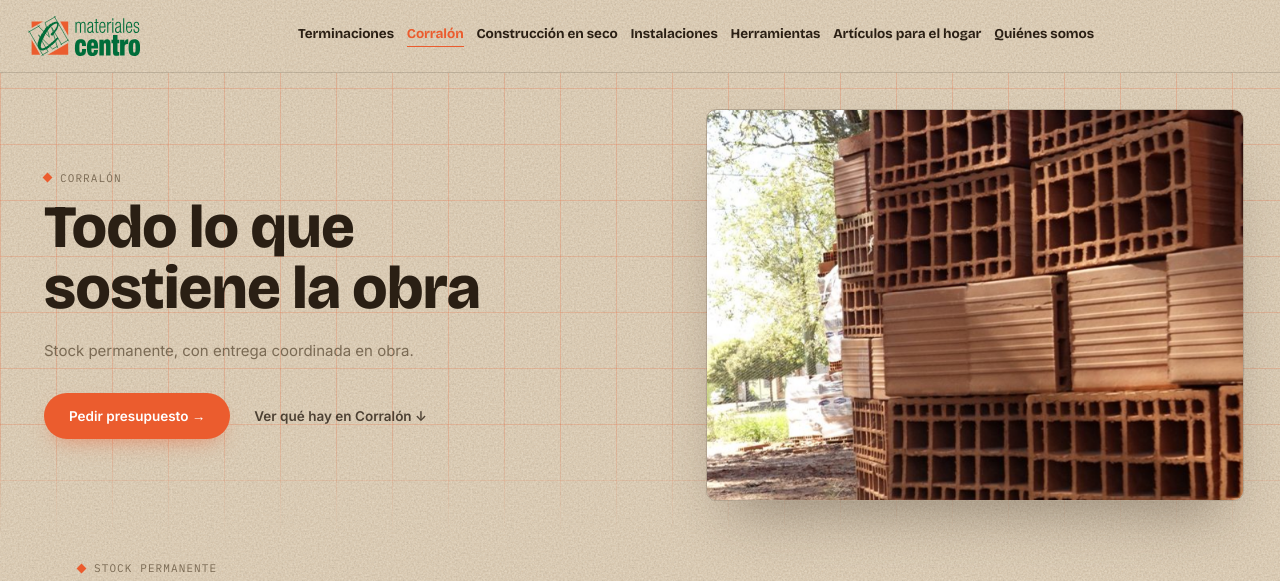
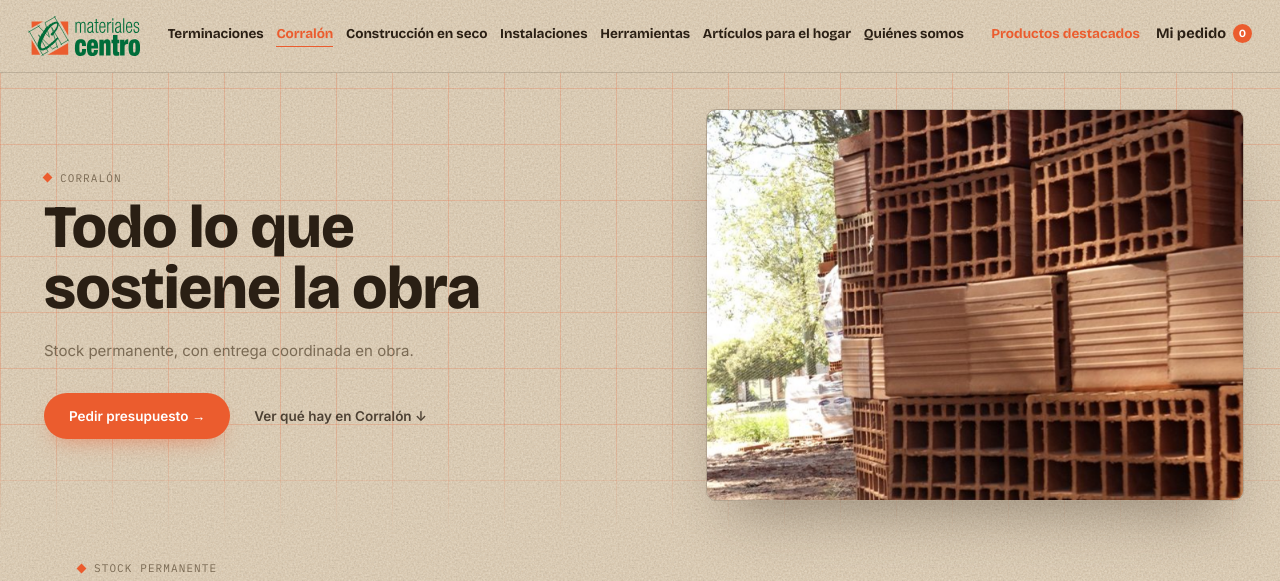
Before and after one commit to Delfinaalonso/MCentro, a plain HTML site: page corralon.html in a window 1280 px wide. Shown: the top 581 px of the page. Drawn offline with nearby package versions, Linux system fonts and the light colour scheme; no server answers.

Commit message:
Reactivar venta online (catálogo, destacados, Mi pedido) — ya conectado a Supabase con datos reales
Co-Authored-By: Claude Sonnet 5 <noreply@anthropic.com>
Claude-Session: https://claude.ai/code/session_012KVDUX55a35yiLdYtiBAbc

```diff
--- a/admin.html
+++ b/admin.html
@@ -8,7 +8,7 @@
 <link rel="preconnect" href="https://fonts.googleapis.com">
 <link rel="preconnect" href="https://fonts.gstatic.com" crossorigin>
 <link href="https://fonts.googleapis.com/css2?family=Bricolage+Grotesque:opsz,wght@12..96,500;12..96,700;12..96,800&family=Inter:wght@400;500;600;700&display=swap" rel="stylesheet">
-<link rel="stylesheet" href="assets/css/styles.css?v=9">
+<link rel="stylesheet" href="assets/css/styles.css?v=10">
 <style>
   body{min-height:100vh;}
   .admin-shell{max-width:1040px; margin:0 auto; padding:32px 20px 80px;}
--- a/assets/css/styles.css
+++ b/assets/css/styles.css
@@ -316,9 +316,3 @@ html.nav-force-burger .burger{display:flex;}
   #presupuesto .row{flex-direction:column;}
   .cart-bar{padding:12px 16px; flex-wrap:wrap;}
 }
-
-/* ====== TEMPORAL: venta online oculta ======
-   Mientras esto esté activo, el catálogo, el carrito ("Mi pedido") y los
-   destacados quedan ocultos; solo sigue el pedido de presupuesto por
-   WhatsApp. Para reactivar todo, borrar este bloque entero. */
-.vo-temp-hidden{display:none !important;}
--- a/corralon.html
+++ b/corralon.html
@@ -5,7 +5,7 @@
 <link rel="preconnect" href="https://fonts.googleapis.com">
 <link rel="preconnect" href="https://fonts.gstatic.com" crossorigin>
 <link href="https://fonts.googleapis.com/css2?family=Bricolage+Grotesque:opsz,wght@12..96,500;12..96,700;12..96,800&family=Inter:wght@400;500;600;700&family=IBM+Plex+Mono:wght@400;500;600&display=swap" rel="stylesheet">
-<link rel="stylesheet" href="assets/css/styles.css?v=9">
+<link rel="stylesheet" href="assets/css/styles.css?v=10">
 <style>
   /* ---------- page hero: mismo patrón partido (texto | foto) que el resto
      de las páginas de categoría — Corralón se había quedado con la versión
```
Also changed, not shown: articulos-para-el-hogar.html (+1 -1 lines), catalogo.html (+1 -1 lines), construccion-en-seco.html (+1 -1 lines), herramientas.html (+1 -1 lines), index.html (+1 -1 lines), instalaciones.html (+1 -1 lines), pedido.html (+1 -1 lines), quienes-somos.html (+1 -1 lines), terminaciones.html (+1 -1 lines).
